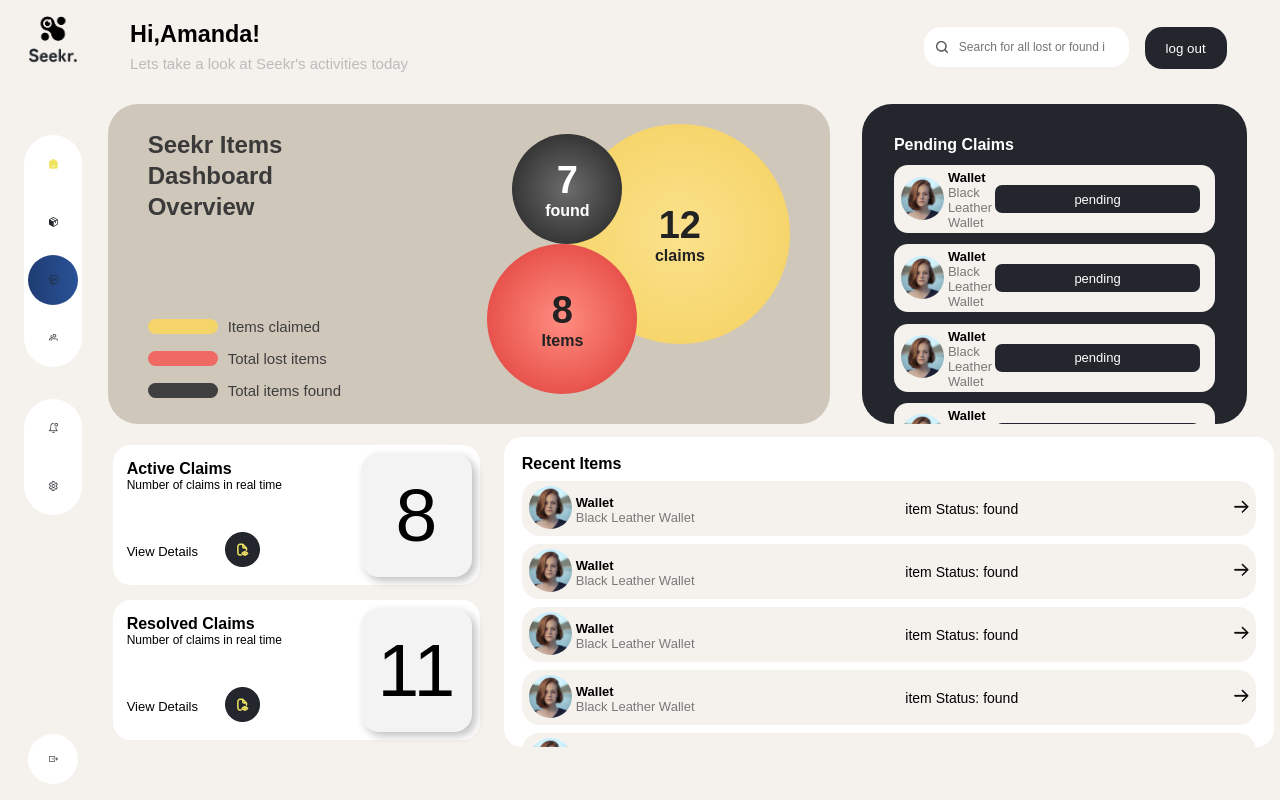
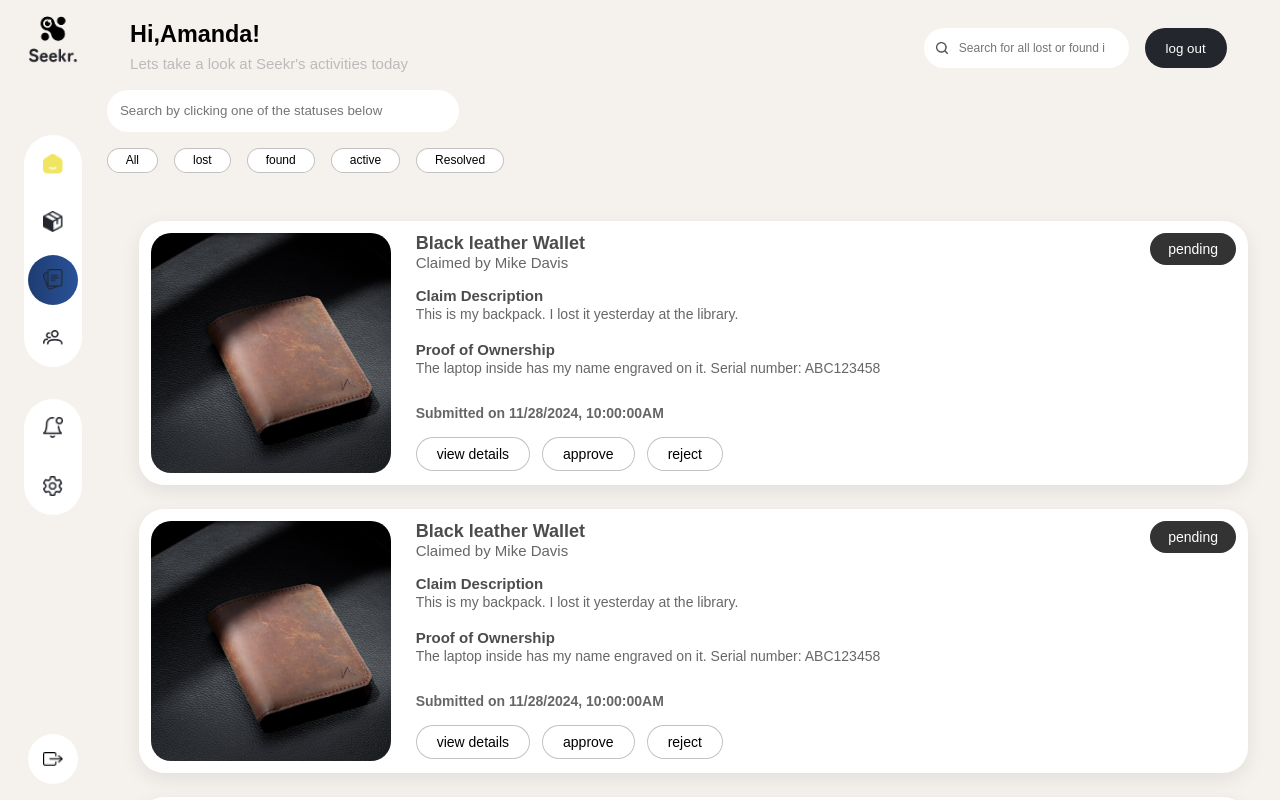
Before and after one commit to spydaspider/seekrItem, a React (Create React App) app: page /AdminDashboard in a window 1280 px wide. Both pictures are taken after a click on the button 53 px from the left and 279 px from the top of the page. Built offline with nearby package versions, Linux system fonts and the light colour scheme.

Commit message:
Claims Page done

```diff
--- a/src/components/AdminDashboard.js
+++ b/src/components/AdminDashboard.js
@@ -14,6 +14,8 @@ import Dashboard from './Dashboard';
 import seekIcon from '../images/seekIcon.png';
 import Navbar from './Navbar';
 import LostAndFoundBoard from './LostAndFoundBoard';
+import Claims from './Claims';
+
 
 const AdminDashboard = () => {
 
@@ -39,6 +41,7 @@ const AdminDashboard = () => {
   const [selectedBadge, setSelectedBadge] = useState("Dashboard");
   const [showDashboard, setShowDashboard] = useState(true);
   const [showLostAndFoundBoard, setShowLostAndFoundBoard] = useState(false);
+  const [showClaims, setShowClaims] = useState(false);
 
   const handleBadgeClick = (badge) => {
     setSelectedBadge(badge);
@@ -46,12 +49,22 @@ const AdminDashboard = () => {
     if (badge === "Dashboard") {
       setShowDashboard(true);
       setShowLostAndFoundBoard(false);
+      setShowClaims(false);
+
 
     }
     else if(badge === "second")
     {
       setShowLostAndFoundBoard(true);
       setShowDashboard(false);
+      setShowClaims(false);
+    }
+    else if(badge === "third")
+    {
+      setShowLostAndFoundBoard(false);
+      setShowDashboard(false);
+      setShowClaims(true);
+
     }
   };
 
@@ -117,6 +130,7 @@ const AdminDashboard = () => {
 
                 {showDashboard && <Dashboard />}
                 {showLostAndFoundBoard && <LostAndFoundBoard/>}
+                {showClaims && <Claims/>}
 
 
         </div>
--- /dev/null
+++ b/src/components/Claims.js
@@ -0,0 +1,107 @@
+import styles from './Claims.module.css';
+import wallet from '../images/item.svg';
+const Claims =()=>{
+    return(
+        <div className={styles.claimsContainer}>
+             <input className={styles.claimsSearch} type="search" placeholder="Search by clicking one of the statuses below"/>
+        <div className={styles.claimsCategoryButtons}>
+            <button>All</button>
+            <button>lost</button>
+            <button>found</button>
+            <button>active</button>
+            <button>Resolved</button>
+        </div>
+        <div className={styles.claimsCardContainer}>
+            <div className={styles.claimsCard}>
+                <img src={wallet} alt="wallet"/>
+                <div className={styles.claimsCardContent}>
+                    <div className={styles.leftContent}>
+                        <div className={styles.claimer}>
+                    <h5 className={styles.itemName}>Black leather Wallet</h5>
+                    <p>Claimed by Mike Davis</p>
+                       </div>
+                        <div className={styles.claimDescContainer}>
+                    <h5 className={styles.claimDesc}>Claim Description</h5>
+                    <p>This is my backpack. I lost it yesterday at the library.</p>
+                       </div>
+                       <div className={styles.proofContainer}>
+                    <h5 className={styles.ownershipProof}>Proof of Ownership</h5>
+                    <p>The laptop inside has my name engraved on it. Serial number: ABC123458</p>
+                       </div>
+                       <div className={styles.date}>
+                        <p>Submitted on 11/28/2024, 10:00:00AM</p>
+                       </div>
+                       <div className={styles.downButtons}>
+                        <button>View details</button>
+                        <button>Approve</button>
+                        <button>Reject</button>
+                       </div>
+
+                    </div>
+                    <button>pending</button>
+                </div>
+            </div>
+             <div className={styles.claimsCard}>
+                <img src={wallet} alt="wallet"/>
+                <div className={styles.claimsCardContent}>
+                    <div className={styles.leftContent}>
+                        <div className={styles.claimer}>
+                    <h5 className={styles.itemName}>Black leather Wallet</h5>
+                    <p>Claimed by Mike Davis</p>
+                       </div>
+                        <div className={styles.claimDescContainer}>
+                    <h5 className={styles.claimDesc}>Claim Description</h5>
+                    <p>This is my backpack. I lost it yesterday at the library.</p>
+                       </div>
+                       <div className={styles.proofContainer}>
+                    <h5 className={styles.ownershipProof}>Proof of Ownership</h5>
+                    <p>The laptop inside has my name engraved on it. Serial number: ABC123458</p>
+                       </div>
+                       <div className={styles.date}>
+                        <p>Submitted on 11/28/2024, 10:00:00AM</p>
+                       </div>
+                       <div className={styles.downButtons}>
+                        <button>View details</button>
+                        <button>Approve</button>
+                        <button>Reject</button>
+                       </div>
+
+                    </div>
+                    <button>pending</button>
+                </div>
+            </div>
+             <div className={styles.claimsCard}>
+                <img src={wallet} alt="wallet"/>
+                <div className={styles.claimsCardContent}>
+                    <div className={styles.leftContent}>
+                        <div className={styles.claimer}>
+                    <h5 className={styles.itemName}>Black leather Wallet</h5>
+                    <p>Claimed by Mike Davis</p>
+                       </div>
+                        <div className={styles.claimDescContainer}>
+                    <h5 className={styles.claimDesc}>Claim Description</h5>
+                    <p>This is my backpack. I lost it yesterday at the library.</p>
+                       </div>
+                       <div className={styles.proofContainer}>
+                    <h5 className={styles.ownershipProof}>Proof of Ownership</h5>
+                    <p>The laptop inside has my name engraved on it. Serial number: ABC123458</p>
+                       </div>
+                       <div className={styles.date}>
+                        <p>Submitted on 11/28/2024, 10:00:00AM</p>
+                       </div>
+                       <div className={styles.downButtons}>
+                        <button>View details</button>
+                        <button>Approve</button>
+                        <button>Reject</button>
+                       </div>
+
+                    </div>
+                    <button>pending</button>
+                </div>
+            </div>
+
+        </div>
+        </div>
+    )
+}
+export default Claims;
--- /dev/null
+++ b/src/components/Claims.module.css
@@ -0,0 +1,187 @@
+.claimsContainer{
+      position: relative;
+    /* remove top: 90px; */
+    display: flex;
+    flex-direction: column;
+    gap: 0.5em;
+    overflow-y: hidden;
+    gap:1em;
+    height: 100vh; /* full viewport height */
+    padding-top: 90px; /* replace top offset with padding */
+
+
+
+
+}
+.claimsSearch{
+    width: 30%;
+    border-radius: 120px;
+}
+.claimsCategoryButtons{
+
+    display: flex;
+    gap: 1em;
+}
+.claimsCategoryButtons button{
+    padding-left: 1.5em;
+    padding-right: 1.5em;
+    font-size:12px;
+    padding-top: 0.4em;
+    padding-bottom:0.4em;
+    border-radius: 18px;
+    border: none;
+        border: 1px solid #0000003D;
+        background: #FFFFFF;
+
+}
+.claimsCardContent{
+  display: grid;
+  grid-template-columns: 1fr;  /* one column only */
+  gap: 20px;
+
+
+}
+.claimsCardContainer {
+  width: 100%;
+  display: flex;
+
+  flex-direction: column;
+  gap: 1.5em;
+    box-sizing: border-box;
+
+  padding: 2em;
+  overflow-y: auto;
+      flex:1;
+
+
+
+}
+
+.claimsCard {
+  display: flex;
+  gap: 25px;
+  background: #ffffff;
+  padding: 12px;
+  border-radius: 25px;
+  width: 100%;
+
+  box-shadow: 0 6px 20px rgba(0, 0, 0, 0.08);
+  align-items: flex-start;
+
+}
+
+.claimsCard img {
+  width: 240px;
+  height: 240px;
+  object-fit: cover;
+  border-radius: 20px;
+}
+
+.claimsCardContent {
+  display: flex;
+  justify-content: space-between;
+  width: 100%;
+  align-items: flex-start;
+
+}
+
+.leftContent {
+  display: flex;
+  flex-direction: column;
+  text-align: left;
+  gap: 16px;
+}
+
+.itemName {
+  font-size: 18px;
+  font-weight: 700;
+
+  color: #000000B3;
+}
+
+.claimer p {
+  margin: 0;
+  color: #00000099;
+  font-size: 15px;
+}
+
+.claimDesc,
+.ownershipProof {
+  font-size: 15px;
+  font-weight: 600;
+
+    color: #000000B3;
+
+}
+
+.claimDescContainer p,
+.proofContainer p {
+  margin: 0;
+    color: #00000099;
+   font-size: 14px;
+  line-height: 1.5;
+}
+
+.date p {
+  margin-top: 10px;
+      color: #00000099;
+
+  font-size: 14px;
+  font-weight: bold;
+}
+
+.claimsCardContent button {
+  background: #333;
+  color: white;
+  border: none;
+  padding: 8px 18px;
+  border-radius: 20px;
+  font-size: 14px;
+  cursor: default;
+  text-transform: lowercase;
+}
+
+/* Buttons row (view / approve / reject) */
+.downButtons {
+
+  display: flex;
+  gap: 12px;
+
+}
+
+.downButtons button {
+  padding: 8px 20px;
+  border-radius: 22px;
+      border: 1px solid #0000003D;
+     color: #000000;
+  background: #FFFFFF;
+  font-size: 14px;
+  cursor: pointer;
+  transition: 0.2s ease;
+}
+
+.downButtons button:hover {
+  background: #222;
+  color: #fff;
+}
+
+/* Responsive */
+@media (max-width: 768px) {
+  .claimsCard {
+    flex-direction: column;
+  }
+
+  .claimsCard img {
+    width: 100%;
+    height: 250px;
+  }
+
+  .claimsCardContent {
+    flex-direction: column;
+    gap: 20px;
+  }
+
+  .claimsCardContent button {
+    align-self: flex-start;
+  }
+}
--- a/src/components/Login.js
+++ b/src/components/Login.js
@@ -8,7 +8,7 @@ const Login = () =>{
 
             <div className={styles.innerLeft}>
                 <div className={styles.imageContainer}>
-               <img className={styles.icon} src={seekrIcon} alt="seekIcon"/>
+               <img className={styles.iconLogin} src={seekrIcon} alt="seekIcon"/>
                </div>
                <div className={styles.loginDesc}>
                 <h4>Log in into your account</h4>
@@ -16,7 +16,7 @@ const Login = () =>{
                </div>
                <input type="text" placeholder="email@domain.com"/>
                <input type="password" placeholder="********"/>
-               <button>Log in</button>
+               <button className={styles.loginButton}>Log in</button>
             </div>
             <div className={styles.innerRight}>
                  <h2>Admin Account</h2>
--- a/src/components/Login.module.css
+++ b/src/components/Login.module.css
@@ -75,7 +75,7 @@
 
 
  }
- .icon{
+ .iconLogin{
     width: 100%;
  }
 
@@ -92,7 +92,7 @@
     outline: none;
     border-radius: 12px;
  }
- button{
+ .loginButton{
     width: 100%;
     padding: 1em;
  border-radius: 12px;
--- a/src/components/LostAndFoundBoard.module.css
+++ b/src/components/LostAndFoundBoard.module.css
@@ -6,7 +6,7 @@
     bottom:1px;
     display: flex;
     flex-direction: column;
-    gap: 0.5em;
+    gap: 1em;
 
 
 }
@@ -38,7 +38,8 @@
     padding-top: 0.4em;
     padding-bottom:0.4em;
     border-radius: 18px;
-    border: none;
+    border: 1px solid #0000003D;
+    background: #FFFFFF;
 
 }
 .gridCards {
--- a/src/components/Navbar.module.css
+++ b/src/components/Navbar.module.css
@@ -85,7 +85,7 @@
     font-size: 12px;
     padding-left: 8px;
     border:none;
-    border-radius: 17px;
+    border-radius: 120px;
     outline: none;
      background-image: url('/src/images/searchIcon.png');
   background-repeat: no-repeat;
@@ -97,7 +97,7 @@
 
   }
   .rightLinks button{
-    border-radius: 17px;
+    border-radius: 120px;
     border:none;
     background: #23262D;
     color: #FFFFFF;
--- a/src/index.css
+++ b/src/index.css
@@ -6,6 +6,7 @@ body {
   -webkit-font-smoothing: antialiased;
   -moz-osx-font-smoothing: grayscale;
   background: #F5F2ED;
+
 }
 
 code {
```
